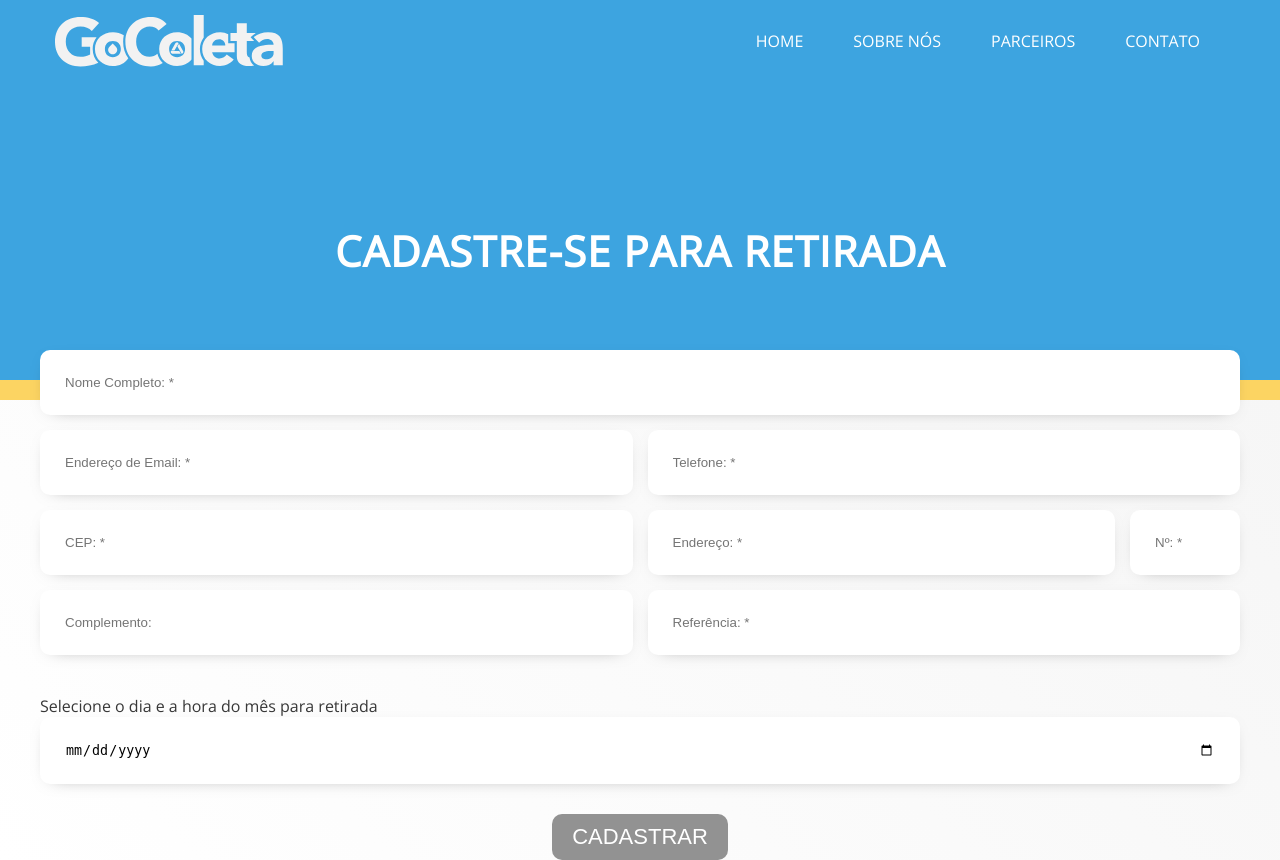
After one commit to lukeeta/GoColeta, a PHP site: page /cadastro.html in a window 1280 px wide. The commit adds this page. Run offline with PHP 8.4, Linux system fonts and the light colour scheme.

Commit message:
Página de Pontos de Refêrencia e Página de Cadastro

```diff
--- /dev/null
+++ b/cadastro.html
@@ -0,0 +1,80 @@
+<!DOCTYPE html>
+<html lang="pt">
+
+<head>
+    <meta charset="UTF-8">
+    <meta http-equiv="X-UA-Compatible" content="IE=edge">
+    <meta name="viewport" content="width=device-width, initial-scale=1.0">
+    <title>Cadastre-se para retirada</title>
+
+    <!-- Fonts -->
+    <link rel="preconnect" href="https://fonts.gstatic.com">
+    <link href="https://fonts.googleapis.com/css2?family=Open+Sans&family=Ubuntu:wght@400;500&display=swap"
+        rel="stylesheet">
+
+    <!-- CSS -->
+    <link rel="stylesheet" href="src/css/main.css">
+
+</head>
+
+<body class="cadastreSe">
+
+    <header class="main-menu">
+
+        <nav class="menuPrincipal">
+            <img src="src/img/logotipo-branco.svg" alt="GoColeta">
+            <ul>
+                <li><a href="index.html">Home</a></li>
+                <li><a href="sobre-nos.html">Sobre Nós</a></li>
+                <li><a href="parceiros.html">Parceiros</a></li>
+                <li><a href="contato.html">Contato</a></li>
+            </ul>
+        </nav>
+
+    </header>
+
+    <div class="cadastro container">
+
+        <h1>Cadastre-se para retirada</h1>
+
+        <form action="">
+
+            <div class="inputGroup">
+                <input type="text" name="" id="" placeholder="Nome Completo: *" required>
+            </div>
+            <div class="inputGroup">
+                <input type="text" name="" id="" placeholder="Endereço de Email: *" required>
+            </div>
+            <div class="inputGroup">
+                <input type="text" name="" id="" placeholder="Telefone: *" required>
+            </div>
+            <div class="inputGroup">
+                <input type="text" name="" id="" placeholder="CEP: *" required>
+            </div>
+            <div class="inputGroup address">
+                <input type="text" name="" id="" placeholder="Endereço: *" required>
+                <input type="number" name="" id="" placeholder="Nº: *" required>
+            </div>
+            <div class="inputGroup">
+                <input type="text" name="" id="" placeholder="Complemento:">
+            </div>
+            <div class="inputGroup">
+                <input type="text" name="" id="" placeholder="Referência: *" required>
+            </div>
+            <div class="inputGroup dateForm">
+                <label for="dataRetirada">Selecione o dia e a hora do mês para retirada</label>
+                <input type="date" name="" id="dataRetirada">
+            </div>
+            <div class="buttons">
+                <button type="submit" class="disabled">Cadastrar</button>
+            </div>
+        </form>
+
+    </div>
+
+    <!-- JS -->
+    <script src="src/js/cadastre.js"></script>
+
+</body>
+
+</html>
--- a/src/css/main.css
+++ b/src/css/main.css
@@ -31,10 +31,18 @@ body{
     font-family: var(--font-primary);
     color: var(--font-color-primary);
 }
+.container{
+    max-width: 1200px;
+    width: 95%;
+    margin: 0 auto;
+}
 .display-center{
     display: flex;
     justify-content: center;
     align-items: center;
+}
+.display-none{
+    display: none!important;
 }
 .btn{
     display: flex;
@@ -67,6 +75,57 @@ body{
 .txt-secundary-dark{
     color: var(--color-secundary-dark);
 }
+
+
+header.main-menu {
+    background: var(--color-secundary);
+    border-bottom: 20px solid var(--color-primary);
+    height: 400px;
+}
+header.main-menu nav.menuPrincipal {
+    width: 95%;
+    max-width: 1200px;
+    margin: 0 auto;
+    display: flex;
+    justify-content: space-between;
+    align-items: center;
+    padding: 15px;
+}
+header.main-menu nav.menuPrincipal ul{
+    display: flex;
+    list-style:none;
+}
+header.main-menu nav.menuPrincipal ul li a{
+    display: flex;
+    padding: 10px 20px;
+    margin: 0 5px;
+    text-decoration: none;
+    color: var(--color-white);
+    text-transform: uppercase;
+    position: relative;
+    transition: opacity .2s ease-in-out;
+}
+header.main-menu nav.menuPrincipal ul li a::after{
+    content: '';
+    position: absolute;
+    bottom: 0;
+    left: 0;
+    width: 100%;
+    height: 2px;
+    transform: scaleX(0);
+    background: var(--color-white);
+    transition: transform .2s ease-in-out;
+}
+header.main-menu nav.menuPrincipal ul li a:hover{
+    opacity: 0.7;
+}
+header.main-menu nav.menuPrincipal ul li a:hover::after{
+    transform-origin: center;
+    transform: scaleX(1);
+}
+
+
+
 /* Home */
 body.home{
     height: 100vh;
@@ -144,3 +203,163 @@ body.home #appRoot #copyright{
     text-align: center;
     margin-bottom: 15px;
 }
+/*
+
+================================================
+Pontos de Retirada
+================================================
+
+*/
+body.ponto-de-retirada .map-container{
+    width: 95%;
+    max-width: 1200px;
+    margin: 0 auto;
+    margin-top: -250px;
+    border-radius: 10px;
+    overflow: hidden;
+}
+body.ponto-de-retirada .pontos{
+    margin: 25px auto 50px auto;
+    display: grid;
+    grid-template-columns: 1fr 1fr;
+    gap: 15px;
+}
+body.ponto-de-retirada .pontos .card{
+    width: 100%;
+    box-shadow: 0 4px 18px -12px rgba(0,0,0,.5);
+    border-radius: 10px;
+    padding: 25px;
+    border: 1px solid rgba(219, 219, 219, 0.55);
+}
+body.ponto-de-retirada .pontos .card h3{
+    margin-bottom: 15px;
+    padding-bottom: 5px;
+    border-bottom: 2.5px solid var(--color-secundary);
+    color: var(--color-secundary-dark);
+    text-transform: uppercase;
+    font-size: 22px;
+    width: 80%;
+    position: relative;
+}
+body.ponto-de-retirada .pontos .card h3::after{
+    content: '';
+    position: absolute;
+    bottom: -5px;
+    left: 0;
+    height: 2.5px;
+    width: 80%;
+    background: var(--color-primary);
+}
+body.ponto-de-retirada .pontos .card :is(p, span, b){
+    display: flex;
+    font-size: 80%;
+    opacity: 0.75;
+}
+/*
+
+================================================
+Cadastro
+================================================
+
+*/
+body.cadastreSe .cadastro{
+    margin-top: -250px;
+}
+body.cadastreSe .cadastro h1{
+    display: flex;
+    justify-content: center;
+    align-items: center;
+    height: 200px;
+    text-transform: uppercase;
+    text-align: center;
+    color: var(--color-white);
+    letter-spacing: 1px;
+    font-size: 42px;
+}
+body.cadastreSe .cadastro form{
+    display: grid;
+    grid-template-columns: 1fr 1fr;
+    grid-template-rows: 1 1 1 1 1 1;
+    grid-template-areas:
+        "name name"
+        "email tel"
+        "cep address"
+        "complement reference"
+        "date date"
+        "button button"
+    ;
+    gap: 15px;
+}
+body.cadastreSe .cadastro form > div:nth-child(1){
+    grid-area: name;
+}
+body.cadastreSe .cadastro form > div:nth-child(2){
+    grid-area: email;
+}
+body.cadastreSe .cadastro form > div:nth-child(3){
+    grid-area: tel;
+}
+body.cadastreSe .cadastro form > div:nth-child(4){
+    grid-area: cep;
+}
+body.cadastreSe .cadastro form > div:nth-child(5){
+    grid-area: address;
+}
+body.cadastreSe .cadastro form > div:nth-child(6){
+    grid-area: complement;
+}
+body.cadastreSe .cadastro form > div:nth-child(7){
+    grid-area: reference;
+}
+body.cadastreSe .cadastro form > div:nth-child(8){
+    grid-area: date;
+}
+body.cadastreSe .cadastro form > div:nth-child(9){
+    grid-area: button;
+}
+body.cadastreSe .cadastro form input{
+    appearance: none;
+    border: none;
+    width: 100%;
+    padding: 25px;
+    border-radius: 10px;
+    box-shadow: 0 4px 18px -12px rgba(0,0,0,.5);
+    outline: none;
+}
+body.cadastreSe .cadastro form .inputGroup.address{
+    display: flex;
+    align-items: center;
+}
+body.cadastreSe .cadastro form .inputGroup.address input:nth-child(1){
+    margin-right: 15px;
+}
+body.cadastreSe .cadastro form .inputGroup.address input:nth-child(2){
+    max-width: 110px;
+}
+body.cadastreSe .cadastro form .inputGroup.dateForm{
+    margin-top: 25px;
+}
+body.cadastreSe .cadastro form .buttons{
+    display: flex;
+    justify-content: center;
+    margin-top: 15px;
+}
+body.cadastreSe .cadastro form .buttons button{
+    appearance: none;
+    cursor: pointer;
+    padding: 10px 20px;
+    border-radius: 10px;
+    border: none;
+    background: var(--color-secundary);
+    color:var(--color-white);
+    font-size: 22px;
+    text-transform: uppercase;
+    transition: background .2s ease-in-out;
+}
+body.cadastreSe .cadastro form .buttons button.disabled{
+    filter: grayscale(1);
+    pointer-events: none;
+}
+body.cadastreSe .cadastro form .buttons button:hover{
+    background: var(--color-primary);
+}
```
Also changed, not shown: index.html (+8 -5 lines), ponto-de-retirada.html (added, +71 -0 lines), src/js/index.js (deleted, +0 -26 lines), src/img/logotipo-branco.svg (added), src/js/cadastre.js (added).
